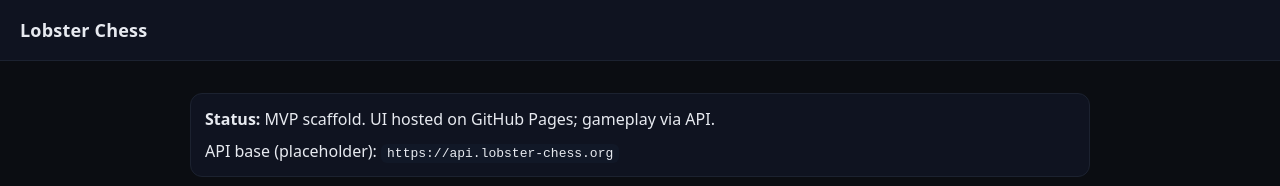
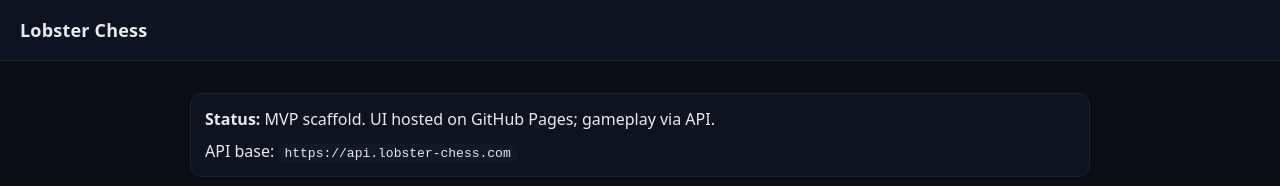
Before and after one commit to glp-trog/lobster-chess, a plain HTML site: page docs/index.html in a window 1280 px wide. Shown: the top 186 px of the page. Drawn offline with Linux system fonts and the light colour scheme.

Commit message:
Update UI to use api.lobster-chess.com

```diff
--- a/docs/index.html
+++ b/docs/index.html
@@ -21,7 +21,7 @@
   <main>
     <div class="card">
       <div><b>Status:</b> MVP scaffold. UI hosted on GitHub Pages; gameplay via API.</div>
-      <div style="margin-top:10px">API base (placeholder): <code id="apiBase">https://api.lobster-chess.org</code></div>
+      <div style="margin-top:10px">API base: <code id="apiBase">https://api.lobster-chess.com</code></div>
     </div>
 
     <div class="card">
```
Also changed, not shown: web/index.html (+1 -1 lines).
